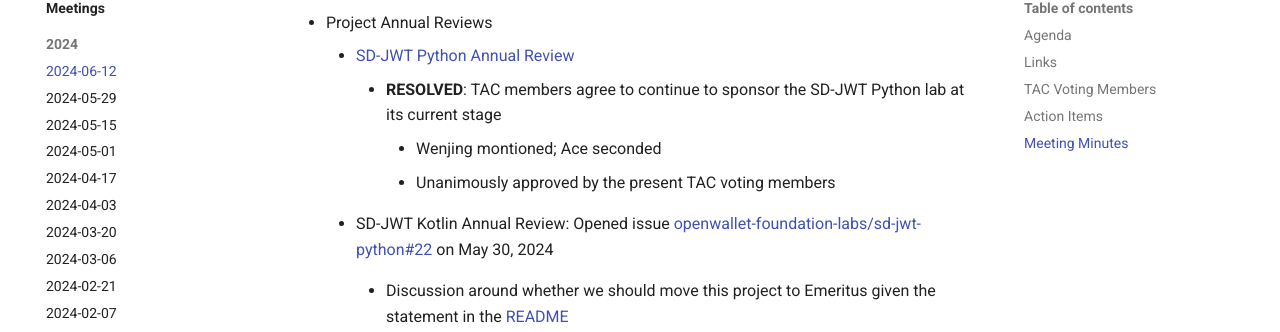
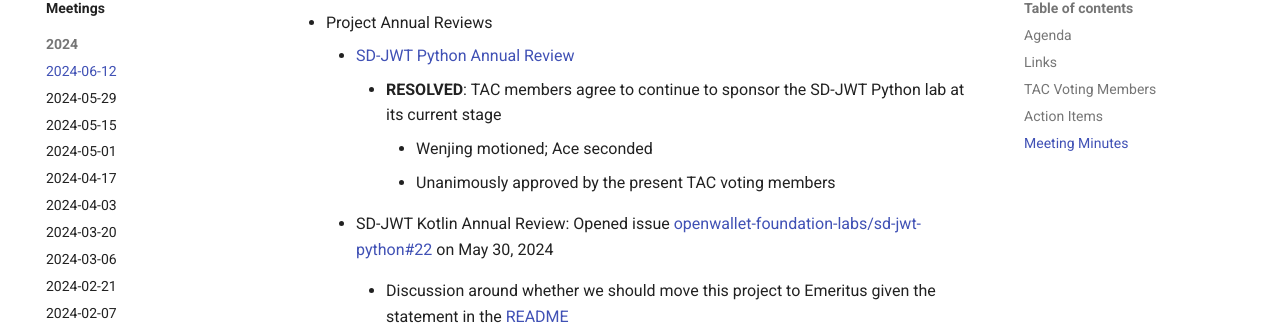
Before and after one commit to openwallet-foundation/tac, an MkDocs documentation site: the page built from docs/meetings/2024/2024-06-12.md, in a window 1280 px wide and 900 px high, scrolled down 2317 px. Shown: the part 121-453 px from the top of the window. Built offline with MkDocs 1.6.1 and Material for MkDocs 9.7.7, drawn with Linux system fonts in a browser that asks for light colours; comment, search, counter and statistics services are not loaded.

Commit message:
typo correction
Signed-off-by: Tracy Kuhrt <tracy.a.kuhrt@accenture.com>

```diff
--- a/docs/meetings/2024/2024-06-12.md
+++ b/docs/meetings/2024/2024-06-12.md
@@ -63,7 +63,7 @@
 - Project Annual Reviews
     - [SD-JWT Python Annual Review](https://github.com/openwallet-foundation/tac/pull/163)
         - **RESOLVED**: TAC members agree to continue to sponsor the SD-JWT Python lab at its current stage
-            - Wenjing montioned; Ace seconded
+            - Wenjing motioned; Ace seconded
             - Unanimously approved by the present TAC voting members
     - SD-JWT Kotlin Annual Review: Opened issue [openwallet-foundation-labs/sd-jwt-python#22](https://github.com/openwallet-foundation-labs/sd-jwt-python/issues/22) on May 30, 2024
         - Discussion around whether we should move this project to Emeritus given the statement in the [README](https://github.com/openwallet-foundation-labs/sd-jwt-kotlin/blob/main/README.md)
```
